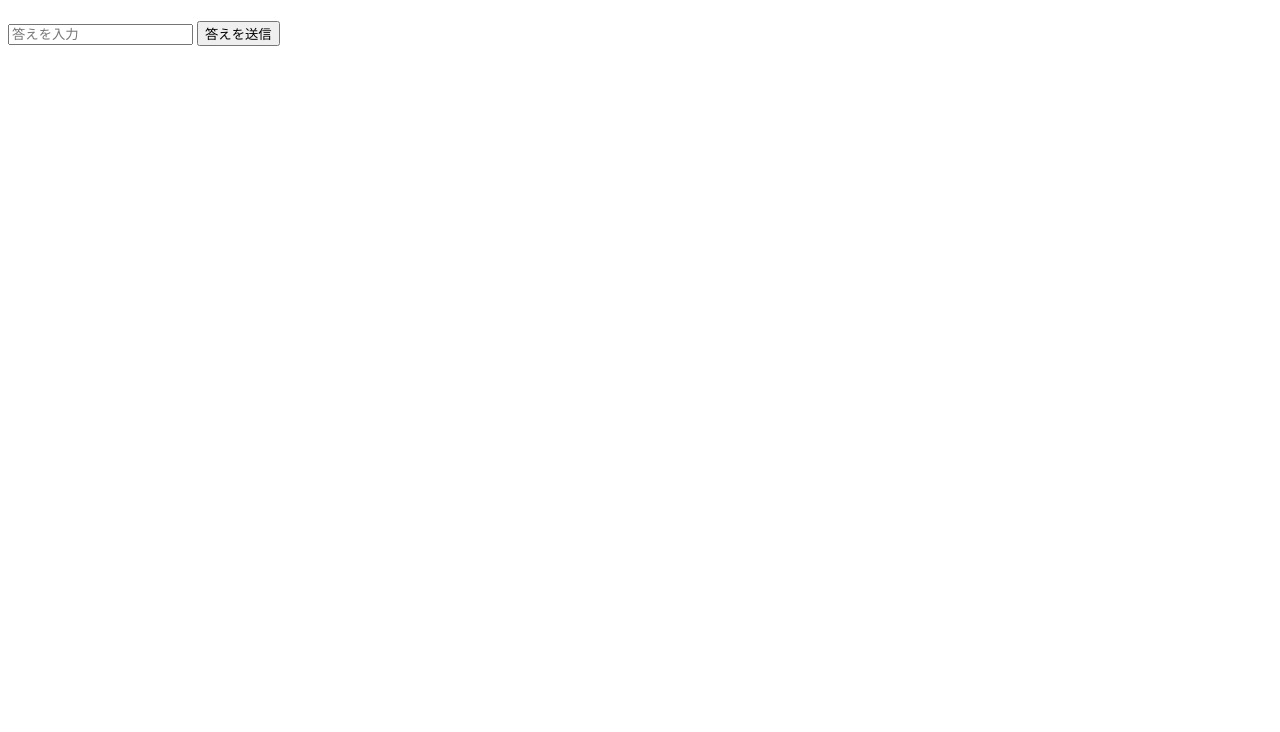
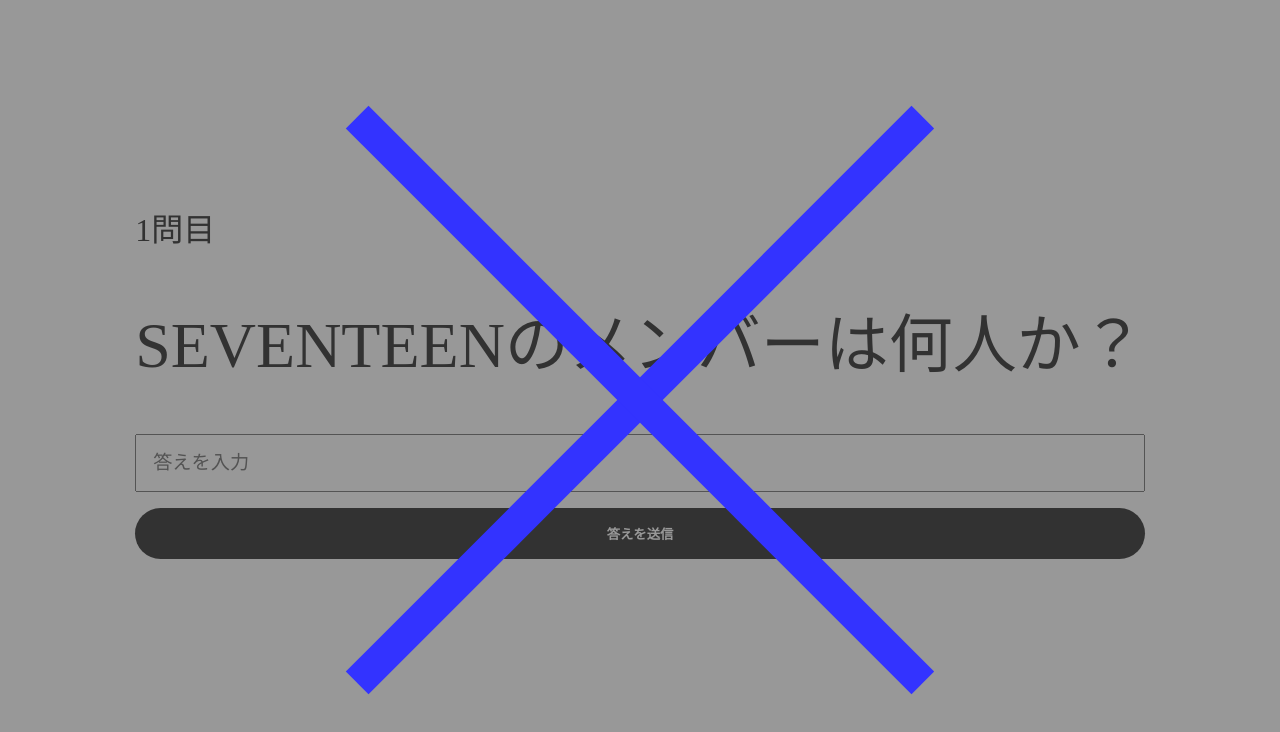
Before and after one commit to 1zll/quiz_game, a plain HTML site: page index.html in a window 1280 px wide. Both pictures are taken after a click on the button "答えを送信". Drawn offline with Linux system fonts and the light colour scheme.

Commit message:
クイズ実装完了！

```diff
--- a/index.css
+++ b/index.css
@@ -0,0 +1,106 @@
+body {
+    display: flex;
+    align-items: center;
+    justify-content: center;
+    width: 100%;
+    height: 95vh;
+    margin: 0;
+}
+
+p,
+h1 {
+    margin: 0;
+    line-height: 1.75;
+}
+
+.main {
+    display: flex;
+    flex-direction: column;
+    gap: 2rem;
+}
+
+.answer-result-correct,
+.answer-result-incorrect {
+    align-items: center;
+    justify-content: center;
+    position: fixed;
+    top: 0;
+    left: 0;
+    width: 100vw;
+    height: 100vh;
+    background-color: rgba(51, 51, 51, .5);
+    display: none;
+}
+
+.display-answer-result {
+    display: flex;
+}
+
+#correct {
+    text-align: center;
+    width: 50rem;
+    height: 50rem;
+    border-radius: 50%;
+    border: solid 2rem red;
+    background-color: transparent;
+}
+
+#incorrect {
+  display: block;
+  position: relative;
+  width: 50rem;
+  height: 50rem;
+}
+
+#incorrect::before, #incorrect::after { /* 共通設定 */
+  content: "";
+  position: absolute;
+  top: 50%;
+  left: 50%;
+  width: 2rem; /* 棒の幅（太さ） */
+  height: 100%; /* 棒の高さ */
+  background: #3333ff;
+}
+
+#incorrect::before {
+  transform: translate(-50%,-50%) rotate(45deg);
+}
+
+#incorrect::after {
+  transform: translate(-50%,-50%) rotate(-45deg);
+}
+#quiz-index {
+    font-size: 2rem;
+    font-weight: normal;
+    color: #333;
+    margin: 0;
+}
+#question {
+    color: #333;
+    font-size: 4rem;
+    font-weight: normal;
+}
+#input-answer {
+    padding: 1rem;
+    font-size: 1.2rem;
+    width: 100%;
+    box-sizing: border-box;
+}
+#to-answer-button {
+    border: 0;
+    background-color: #333;
+    color: #fff;
+    font-weight: bold;
+    padding: 1rem 4rem;
+    border-radius: 5rem;
+    transition: .3s;
+}
+#to-answer-button:hover {
+    cursor: pointer;
+    background-color: #777;
+}
+.to-answer-wrapper {
+    display: flex;
+    flex-direction: column;
+    gap: 1rem;
+}
--- a/index.html
+++ b/index.html
@@ -6,7 +6,7 @@
     <meta name="viewport" content="width=device-width, initial-scale=1.0">
     <link rel="stylesheet" href="./index.css">
     <script src="./index.js" defer></script>
-    <title>Quiz Game</title>
+    <title>SEVENTEEN Quiz Game</title>
 </head>
 <body>
     <main class="main">
--- a/index.js
+++ b/index.js
@@ -0,0 +1,86 @@
+const quizList = [
+    {
+        question: 'SEVENTEENのメンバーは何人か？',
+        answer: '13人',
+    },
+    {
+        question: 'SEVENTEENのリーダーの名前は？英語で答えよ。',
+        answer: 'S.COUPS',
+    },
+    {
+        question: 'SEVENTEENの天才作曲者の名前は？英語で答えよ。',
+        answer: 'WOOZI',
+    },
+    {
+        question: 'SEVENTEENのファン名は？',
+        answer: 'CARAT',
+    },
+    {
+        question: 'SEVENTEENのデビューした年月日は？',
+        answer: '2015年5月26日',
+    },
+    {
+        question: '世界最大の熱帯雨林はどこですか？',
+        answer: 'アマゾン',
+    },
+    {
+        question: '日本で最も高い山は何ですか？',
+        answer: '富士山',
+    },
+    {
+        question: 'ビートルズのボーカルは誰ですか？',
+        answer: 'ジョン・レノン',
+    },
+    {
+        question: '日本の現在の天皇は誰ですか？',
+        answer: '徳仁',
+    },
+    {
+        question: '世界で最も人口が多い国はどこですか？',
+        answer: '中国',
+    },
+];
+
+let currentQuizIndex = 0;
+
+const answerResultCorrectElement   = document.querySelector('.answer-result-correct');
+const answerResultIncorrectElement = document.querySelector('.answer-result-incorrect');
+const quizIndexElement             = document.querySelector('#quiz-index');
+const questionElement              = document.querySelector('#question');
+const inputAnswerElement           = document.querySelector('#input-answer');
+const toAnswerButtonElement        = document.querySelector('#to-answer-button');
+
+const displayQuestion = () => {
+    questionElement.textContent  = quizList[currentQuizIndex].question;
+    quizIndexElement.textContent = currentQuizIndex + 1 + '問目';
+}
+
+const displayAnswerResult = () => {
+    if (inputAnswerElement.value === quizList[currentQuizIndex].answer) {
+        answerResultCorrectElement.classList.add('display-answer-result');
+    } else {
+        answerResultIncorrectElement.classList.add('display-answer-result');
+    }
+
+    setTimeout(() => {
+        currentQuizIndex++;
+        resetFormValues();
+        resetDisplayAnswerResult();
+        displayQuestion();
+    }, 3000);
+}
+
+const resetFormValues = () => {
+    quizIndexElement.textContent    = '';
+    questionElement.textContent     = '';
+    inputAnswerElement.value        = '';
+}
+
+const resetDisplayAnswerResult = () => {
+    answerResultCorrectElement.classList.remove('display-answer-result');
+    answerResultIncorrectElement.classList.remove('display-answer-result');
+}
+
+toAnswerButtonElement.addEventListener('click', displayAnswerResult);
+
+displayQuestion();
```
